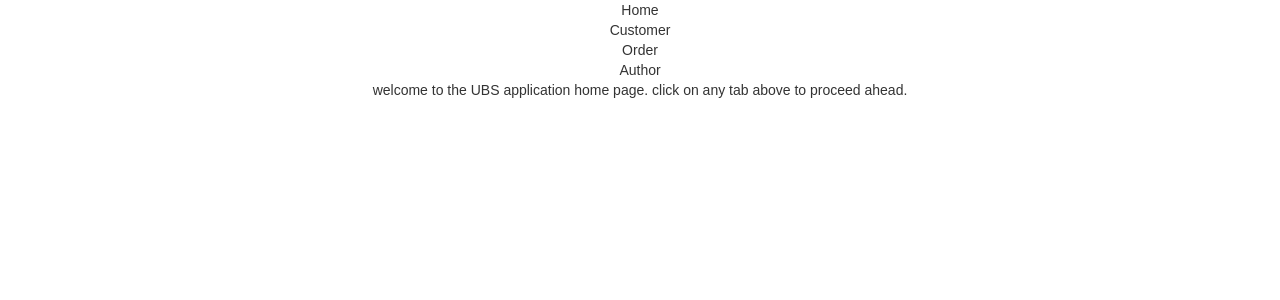
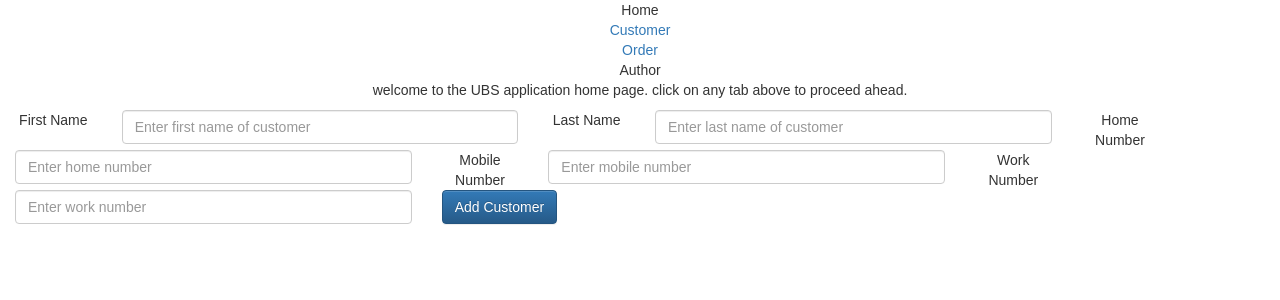
Before and after one commit to rajatpatel85/rajat-ubs-ui, a React (Create React App) app: page /addCustomer in a window 1280 px wide. Shown: the top 300 px of the page. Built offline with nearby package versions, Linux system fonts and the light colour scheme.

Commit message:
changes made per req

```diff
--- /dev/null
+++ b/src/css/Customer.css
@@ -0,0 +1,22 @@
+/* .App {
+    text-align: center;
+  }
+
+  .App-logo {
+    animation: App-logo-spin infinite 20s linear;
+    height: 80px;
+  }
+
+  .App-header {
+    background-color: #222;
+    height: 150px;
+    padding: 20px;
+    color: white;
+  }
+   */
+
+   .customerFormStyle {
+    float: left;
+    width: 100%;
+    margin-top: 5px;
+  }
--- /dev/null
+++ b/src/jsx/AddCustomer.jsx
@@ -0,0 +1,102 @@
+import React, { Component } from "react";
+import {
+  FormGroup,
+  FormControl,
+  ControlLabel,
+  Col,
+  Button
+} from "react-bootstrap";
+import "../../node_modules/react-bootstrap-table/css/react-bootstrap-table.css";
+import "../css/Customer.css"
+
+class AddCustomer extends Component {
+  constructor(props, context) {
+    super(props, context);
+    //binding the handleChange.
+    this.handleChange = this.handleChange.bind(this);
+    this.submitAddCustomer = this.submitAddCustomer.bind(this);
+    this.state = {
+      value: "",
+      inputFirstName: "",
+      inputLastName: "",
+      addCustomerJson:[]
+    };
+  }
+
+  getValidationState() {
+    const length = this.state.value.length;
+    if (length > 10) return "success";
+    else if (length > 5) return "warning";
+    else if (length > 0) return "error";
+    return null;
+  }
+
+  handleChange(e) {
+    this.setState({ value: e.target.value });
+    this.setState({ inputFirstName:this.inputFirstName.value });
+    this.setState({ inputLastName:this.inputLastName.value });
+  }
+
+  submitAddCustomer(e) {
+    alert(this.form);
+  }
+
+  render() {
+    return (
+      <form horizontal>
+        <FormGroup bsClass="customerFormStyle" controlId="formBasicFirstName" validationState={this.getValidationState()}>
+            <Col componentClass={ControlLabel} sm={1}>
+                First Name
+            </Col>
+            <Col sm={4} smOffset={0}>
+                <FormControl type="text" placeholder="Enter first name of customer"
+                 inputRef={ref => { this.inputFirstName = ref; }} onChange={this.handleChange}/>
+            </Col>
+        </FormGroup>
+        <FormGroup bsClass="customerFormStyle" controlId="formBasicLastName" validationState={this.getValidationState()}>
+            <Col componentClass={ControlLabel} sm={1}>
+                Last Name
+            </Col>
+            <Col sm={4}>
+                <FormControl type="text" placeholder="Enter last name of customer"
+                inputRef={ref => { this.inputLastName = ref; }} onChange={this.handleChange}/>
+            </Col>
+        </FormGroup>
+
+        <FormGroup bsClass="customerFormStyle" controlId="formBasicHomeNUmber" validationState={this.getValidationState()}>
+            <Col componentClass={ControlLabel} sm={1}>
+                Home Number
+            </Col>
+            <Col sm={4}>
+                <FormControl type="text" placeholder="Enter home number" value={this.state.value}  onChange={this.handleChange}/>
+            </Col>
+        </FormGroup>
+
+        <FormGroup bsClass="customerFormStyle" controlId="formBasicMobileNumber" validationState={this.getValidationState()}>
+            <Col componentClass={ControlLabel} sm={1}>
+                Mobile Number
+            </Col>
+            <Col sm={4}>
+                <FormControl type="text" placeholder="Enter mobile number" value={this.state.value}  onChange={this.handleChange}/>
+            </Col>
+        </FormGroup>
+
+        <FormGroup bsClass="customerFormStyle" controlId="formBasicWorkNumber" validationState={this.getValidationState()}>
+            <Col componentClass={ControlLabel} sm={1}>
+                Work Number
+            </Col>
+            <Col sm={4}>
+                <FormControl type="text" placeholder="Enter work number" value={this.state.value}  onChange={this.handleChange}/>
+            </Col>
+        </FormGroup>
+        <FormGroup>
+            <Col smOffset={2} sm={1}>
+                <Button type="submit" onClick={this.submitAddCustomer}>Add Customer</Button>
+            </Col>
+        </FormGroup>
+      </form>
+    );
+  }
+}
+
+export default AddCustomer;
--- a/src/jsx/Customer.jsx
+++ b/src/jsx/FindCustomer.jsx
@@ -3,7 +3,7 @@ import {BootstrapTable,
        TableHeaderColumn} from 'react-bootstrap-table';
 import '../../node_modules/react-bootstrap-table/css/react-bootstrap-table.css'
 
-class Customer extends Component {
+class FindCustomer extends Component {
   state = {
     data: []
   };
@@ -92,4 +92,4 @@ class Customer extends Component {
 	}
 }
 
-export default Customer;
+export default FindCustomer;
--- a/src/jsx/HeaderTab.jsx
+++ b/src/jsx/HeaderTab.jsx
@@ -1,18 +1,19 @@
 import React, { Component } from "react";
-import { Nav, NavItem } from "react-bootstrap";
+import { Nav, NavItem, MenuItem, NavDropdown } from "react-bootstrap";
 import { BrowserRouter as Router, Route, Link } from "react-router-dom";
-import Customer from "./Customer";
+import FindCustomer from "./FindCustomer";
+import AddCustomer from "./AddCustomer";
 import Home from "./Home";
 import Order from "./Order";
 
 class HeaderTab extends Component {
-  constructor (props) {
+  constructor(props) {
     super(props);
-    this.state = {highlightedKey: 1}
+    this.state = { highlightedKey: 1 };
   }
   assignActiveStatus(selectedKey) {
-    this.setState((state) => {
-      return {highlightedKey: selectedKey}
+    this.setState(state => {
+      return { highlightedKey: selectedKey };
     });
   }
 
@@ -26,37 +27,56 @@ class HeaderTab extends Component {
     return (
       <Router>
         <div>
-          <Nav bsStyle="pills" activeKey={this.state.highlightedKey} onSelect={this.handleSelect}>
+          <Nav
+            bsStyle="pills"
+            activeKey={this.state.highlightedKey}
+            onSelect={this.handleSelect}
+          >
             <NavItem eventKey={1} componentClass={Link} href="/home" to="/">
               Home
             </NavItem>
 
-            <NavItem
-              eventKey={2}
-              title="customer"
+            <NavDropdown eventKey={2} title="Customer">
+              <MenuItem
+                eventKey={2.1}
                 componentClass={Link}
-              href="/customer"
-              to="/customer"
+                href="/findCustomer"
+                to="/findCustomer"
               >
-            Customer
-            </NavItem>
+                View Customer
+              </MenuItem>
+              <MenuItem eventKey={2.2}
+                componentClass={Link}
+                href="/addCustomer"
+                to="/addCustomer">Add Customer</MenuItem>
+              <MenuItem eventKey={2.3}>Update Customer</MenuItem>
+              <MenuItem divider />
+              <MenuItem eventKey={2.4}>Delete Customer</MenuItem>
+            </NavDropdown>
 
-            <NavItem
-              eventKey={3}
-              title="order"
+            <NavDropdown eventKey={3} title="Order">
+              <MenuItem
+                eventKey={3.1}
                 componentClass={Link}
                 href="/order"
                 to="/order"
               >
-              Order
-            </NavItem>
+                View Order
+              </MenuItem>
+              <MenuItem eventKey={3.2}>Add Order</MenuItem>
+              <MenuItem eventKey={3.3}>Update Order</MenuItem>
+              <MenuItem divider />
+              <MenuItem eventKey={3.4}>Delete Order</MenuItem>
+            </NavDropdown>
 
             <NavItem eventKey={4} title="author" disabled>
               Author
             </NavItem>
           </Nav>
+
           <Route path="/" component={Home} />
-          <Route path="/customer" component={Customer} />
+          <Route path="/findCustomer" component={FindCustomer} />
+          <Route path="/addCustomer" component={AddCustomer} />
           <Route path="/order" component={Order} />
         </div>
       </Router>
```
Lines whose indentation alone changed are shown as unchanged.
